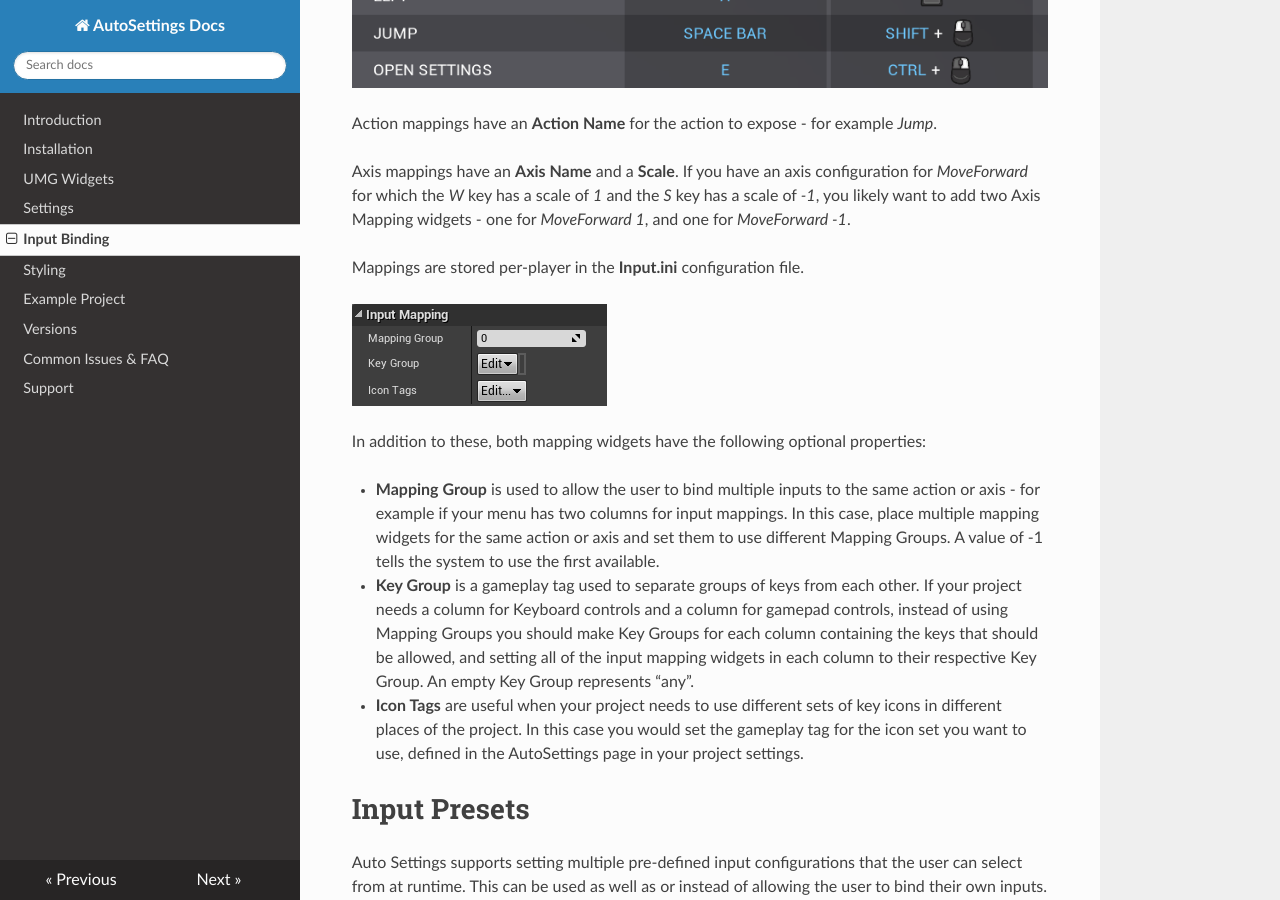
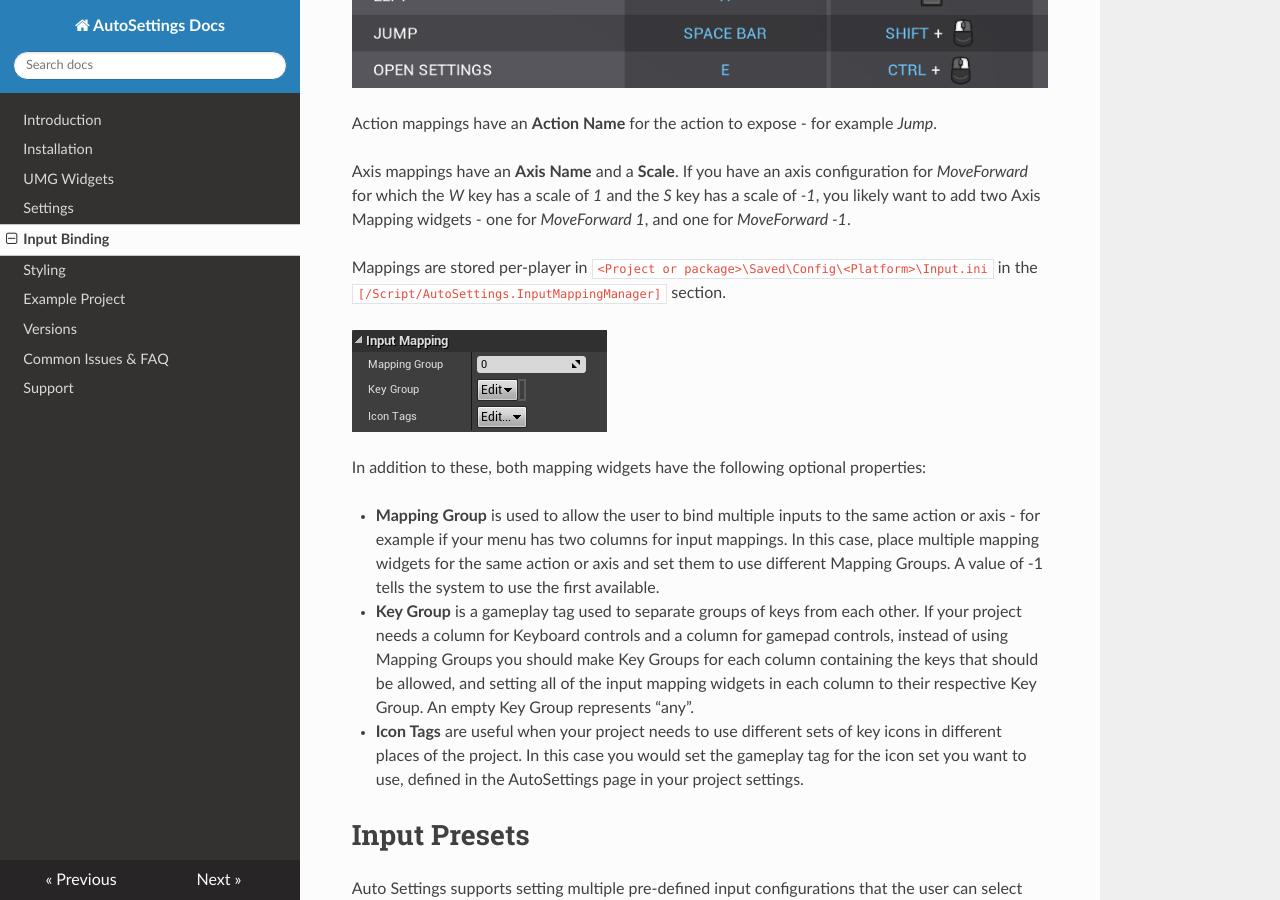
Before and after one commit to Acren/AutoSettings-Docs, an MkDocs documentation site: the page built from docs/input-binding.md, in a window 1280 px wide and 900 px high, scrolled down 436 px. Built offline with MkDocs 1.6.1, drawn with Linux system fonts in a browser that asks for light colours; nearby versions of some CDN libraries; old or Windows-style settings are respelled for this version of MkDocs.

Commit message:
Add full config paths

```diff
--- a/docs/input-binding.md
+++ b/docs/input-binding.md
@@ -8,7 +8,7 @@ Action mappings have an **Action Name** for the action to expose - for example *
 
 Axis mappings have an **Axis Name** and a **Scale**. If you have an axis configuration for *MoveForward* for which the *W* key has a scale of *1* and the *S* key has a scale of *-1*, you likely want to add two Axis Mapping widgets - one for *MoveForward 1*, and one for *MoveForward -1*.
 
-Mappings are stored per-player in the **Input.ini** configuration file.
+Mappings are stored per-player in `<Project or package>\Saved\Config\<Platform>\Input.ini` in the `[/Script/AutoSettings.InputMappingManager]` section.
 
 ![Image](/images/image6.png)
 
```
Also changed, not shown: docs/settings.md (+1 -1 lines).
